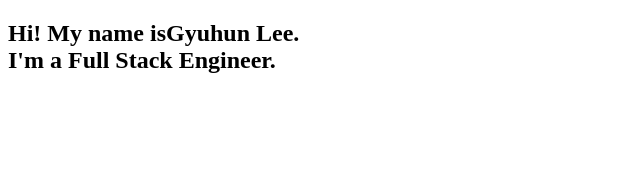
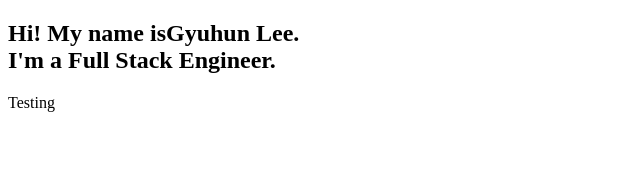
Before and after one commit to Tokki0401/Portfolio, a React app: page / in a window 1280 px wide. Shown: the top 184 px of the page, without its empty margins (0-640 px from the left). Built offline with nearby package versions, Linux system fonts and the light colour scheme; the HTML template or start-up script is replaced by a standard one.

Commit message:
AboutMe component added

```diff
--- /dev/null
+++ b/client/src/components/AboutMe.jsx
@@ -0,0 +1,16 @@
+import React from 'react';
+
+
+const AboutMe = (props) => {
+
+  return (
+    <section>
+      <div>
+        <p>Testing </p>
+      </div>
+    </section>
+  )
+}
+
+
+export default AboutMe;
--- a/client/src/components/App.jsx
+++ b/client/src/components/App.jsx
@@ -2,7 +2,7 @@ import React from 'react';
 import ReactDOM from 'react-dom';
 
 import FrontPage from './FrontPage.jsx';
-
+import AboutMe from './AboutMe.jsx';
 
 class App extends React.Component {
   constructor(props) {
@@ -16,6 +16,7 @@ class App extends React.Component {
     return (
       <div>
         <FrontPage />
+        <AboutMe />
       </div>
     )
   }
```
